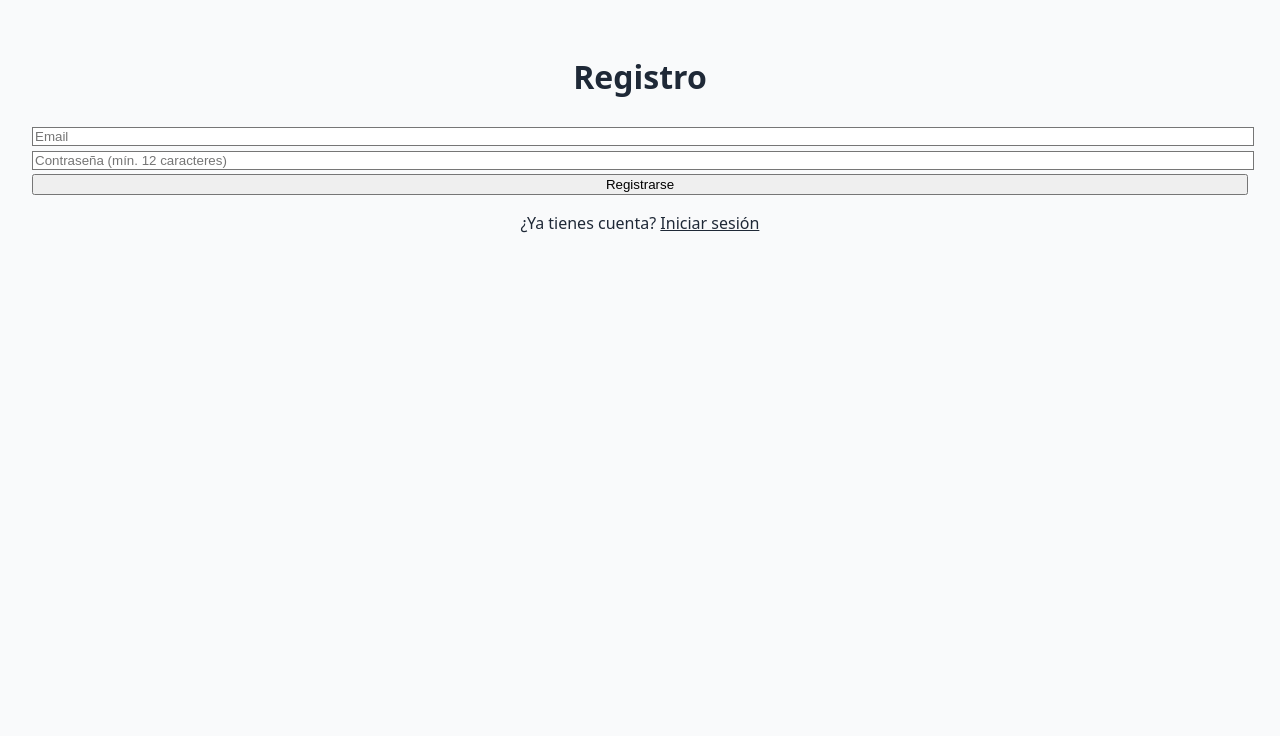
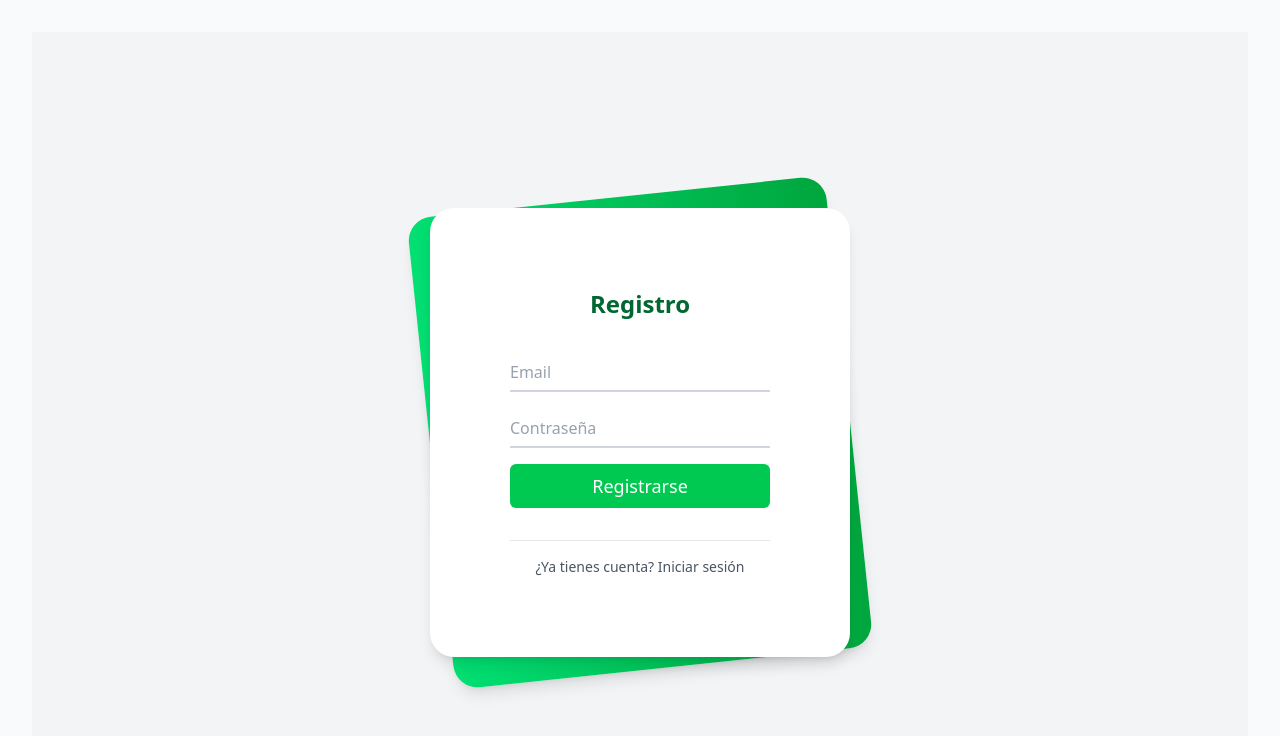
Before and after one commit to JoelxD12O/Hackaton_2, a React (Vite) app: page /register in a window 1280 px wide. Shown: the top 736 px of the page. Built offline with nearby package versions, Linux system fonts and the light colour scheme; no server answers.

Commit message:
refactor: mejore el login y register

```diff
--- a/package.json
+++ b/package.json
@@ -25,10 +25,13 @@
     "@types/react": "^19.1.2",
     "@types/react-dom": "^19.1.2",
     "@vitejs/plugin-react": "^4.4.1",
+    "autoprefixer": "^10.4.21",
     "eslint": "^9.25.0",
     "eslint-plugin-react-hooks": "^5.2.0",
     "eslint-plugin-react-refresh": "^0.4.19",
     "globals": "^16.0.0",
+    "postcss": "^8.5.6",
+    "tailwindcss": "^4.1.10",
     "typescript": "~5.8.3",
     "typescript-eslint": "^8.30.1",
     "vite": "^6.3.5"
--- a/src/components/LoginForm/LoginForm.tsx
+++ b/src/components/LoginForm/LoginForm.tsx
@@ -28,33 +28,60 @@
   }
 
   return (
-    <form onSubmit={handleSubmit} className="space-y-5">
-      <div>
-        <label className="block text-sm font-medium text-gray-700 mb-1">
-          Email
+    <div className="min-h-screen bg-gray-100 py-6 flex flex-col justify-center sm:py-12">
+      <div className="relative py-3 sm:max-w-xl sm:mx-auto">
+        <div className="absolute inset-0 bg-gradient-to-r from-cyan-400 to-sky-500 shadow-lg transform -skew-y-6 sm:skew-y-0 sm:-rotate-6 sm:rounded-3xl" />
+        <div className="relative px-4 py-10 bg-white shadow-lg sm:rounded-3xl sm:p-20">
+          <div className="max-w-md mx-auto">
+            <h1 className="text-2xl font-semibold">Login</h1>
+            <div className="divide-y divide-gray-200">
+              <form
+                onSubmit={handleSubmit}
+                className="py-8 text-base leading-6 space-y-4 text-gray-700 sm:text-lg sm:leading-7"
+              >
+                <div className="relative">
+                  <input
+                    autoComplete="off"
+                    id="email"
+                    name="email"
+                    type="email"
+                    className="peer placeholder-transparent h-10 w-full border-b-2 border-gray-300 text-gray-900 focus:outline-none focus:border-cyan-600"
+                    placeholder="Email address"
+                    value={email}
+                    onChange={e => setEmail(e.target.value)}
+                    required
+                  />
+                  <label
+                    htmlFor="email"
+                    className="absolute left-0 -top-3.5 text-gray-600 text-sm
+                      peer-placeholder-shown:text-base peer-placeholder-shown:text-gray-400
+                      peer-placeholder-shown:top-2 transition-all
+                      peer-focus:-top-3.5 peer-focus:text-gray-600 peer-focus:text-sm"
+                  >
+                    Email Address
                   </label>
+                </div>
+                <div className="relative">
                   <input
-          type="email"
-          placeholder="usuario@ejemplo.com"
-          value={email}
-          onChange={(e) => setEmail(e.target.value)}
+                    autoComplete="off"
+                    id="password"
+                    name="password"
+                    type="password"
+                    className="peer placeholder-transparent h-10 w-full border-b-2 border-gray-300 text-gray-900 focus:outline-none focus:border-cyan-600"
+                    placeholder="Password"
+                    value={passwd}
+                    onChange={e => setPasswd(e.target.value)}
                     required
-          className="w-full px-4 py-2 border border-green-300 rounded-lg focus:outline-none focus:ring-2 focus:ring-green-400 transition"
                   />
-      </div>
-
-      <div>
-        <label className="block text-sm font-medium text-gray-700 mb-1">
-          Contraseña
+                  <label
+                    htmlFor="password"
+                    className="absolute left-0 -top-3.5 text-gray-600 text-sm
+                      peer-placeholder-shown:text-base peer-placeholder-shown:text-gray-400
+                      peer-placeholder-shown:top-2 transition-all
+                      peer-focus:-top-3.5 peer-focus:text-gray-600 peer-focus:text-sm"
+                  >
+                    Password
                   </label>
-        <input
-          type="password"
-          placeholder="••••••••••••"
-          value={passwd}
-          onChange={(e) => setPasswd(e.target.value)}
-          required
-          className="w-full px-4 py-2 border border-green-300 rounded-lg focus:outline-none focus:ring-2 focus:ring-green-400 transition"
-        />
                 </div>
 
                 {isError && (
@@ -63,24 +90,31 @@
                   </p>
                 )}
 
+                <div className="relative">
                   <button
                     type="submit"
                     disabled={isPending}
-        className="w-full py-3 bg-green-600 text-white font-medium rounded-lg shadow hover:shadow-md transition disabled:opacity-50"
+                    className="bg-cyan-500 text-white rounded-md px-6 py-2 w-full font-medium transition disabled:opacity-50"
                   >
                     {isPending ? 'Entrando...' : 'Entrar'}
                   </button>
 
-      <p className="mt-4 text-center text-sm text-gray-600">
-        ¿No tienes cuenta?{' '}
+                </div>
+              </form>
+            </div>
+          </div>
+        <div className="mt-4 text-center">
+            <span className="text-gray-600 text-sm">¿No tienes una cuenta? </span>
             <a
                 href="/register"
-          className="text-green-600 font-medium underline hover:text-green-800"
+                className="text-cyan-600 hover:underline font-medium"
             >
                 Regístrate
             </a>
-      </p>
-    </form>
+        </div>
+        </div>
+      </div>
+    </div>
   )
 }
 
--- a/src/pages/RegisterPage.tsx
+++ b/src/pages/RegisterPage.tsx
@@ -12,69 +12,120 @@
   const handleSubmit = async (e: React.FormEvent) => {
     e.preventDefault()
 
-    // 1. Validación mínima de longitud
     if (password.length < 12) {
       return alert('La contraseña debe tener al menos 12 caracteres.')
     }
 
-    // 2. Construimos el payload
-    const payload = { email, passwd: password }
-    console.log('🚀 Register payload:', payload)
-
     try {
-      // 3. Intentamos registrar
-      await registerMutation.mutateAsync(payload)
-      // Si todo OK, el hook ya guardó el token y podemos redirigir
-      navigate('/anime', { replace: true })
+      await registerMutation.mutateAsync({ email, passwd: password })
+      navigate('/login', { replace: true })
     } catch (error: any) {
-      // 4. Debug: muestra el objeto completo que llega del servidor
-      console.error('Register error response:', error.response?.data)
-
-      // 5. Muestra el mensaje de error correcto
-      const errData = error.response?.data
-      const userMsg =
-        errData?.message /* backend usa "message" */ ||
-        errData?.detail  /* fallback si detalle existe */ ||
+      console.error('Register error:', error.response?.data)
+      const msg =
+        error.response?.data?.message ||
+        error.response?.data?.detail ||
         'Error al registrar'
-      alert(userMsg)
+      alert(msg)
     }
   }
 
   return (
-    <div className="max-w-md mx-auto mt-16 p-6 bg-white shadow rounded">
-      <h1 className="text-2xl mb-4">Registro</h1>
-      <form onSubmit={handleSubmit} className="space-y-4">
+    <div className="min-h-screen bg-gray-100 py-6 flex flex-col justify-center sm:py-12">
+      <div className="relative py-3 sm:max-w-xl sm:mx-auto">
+        {/* Capa de fondo inclinada en verde */}
+        <div className="absolute inset-0 bg-gradient-to-r from-green-400 to-green-600 shadow-lg
+                         transform -skew-y-6 sm:skew-y-0 sm:-rotate-6 sm:rounded-3xl" />
+        <div className="relative px-4 py-10 bg-white shadow-lg sm:rounded-3xl sm:p-20">
+          <div className="max-w-md mx-auto">
+            <h1 className="text-2xl font-semibold text-green-800">Registro</h1>
+            <div className="divide-y divide-gray-200">
+              <form
+                onSubmit={handleSubmit}
+                className="py-8 text-base leading-6 space-y-4 text-gray-700
+                           sm:text-lg sm:leading-7"
+              >
+                <div className="relative">
                   <input
+                    autoComplete="off"
+                    id="email"
+                    name="email"
                     type="email"
-          placeholder="Email"
                     value={email}
                     onChange={e => setEmail(e.target.value)}
                     required
-          className="w-full p-2 border rounded"
+                    placeholder="Email"
+                    className="peer placeholder-transparent h-10 w-full border-b-2 border-gray-300
+                               text-gray-900 focus:outline-none focus:border-green-500 transition"
                   />
+                  <label
+                    htmlFor="email"
+                    className="absolute left-0 -top-3.5 text-gray-600 text-sm
+                               peer-placeholder-shown:text-base peer-placeholder-shown:text-gray-400
+                               peer-placeholder-shown:top-2 transition-all
+                               peer-focus:-top-3.5 peer-focus:text-gray-600 peer-focus:text-sm"
+                  >
+                    Email
+                  </label>
+                </div>
+
+                <div className="relative">
                   <input
+                    autoComplete="off"
+                    id="password"
+                    name="password"
                     type="password"
-          placeholder="Contraseña (mín. 12 caracteres)"
                     value={password}
                     onChange={e => setPassword(e.target.value)}
                     required
-          minLength={12}
-          className="w-full p-2 border rounded"
+                    placeholder="Contraseña"
+                    className="peer placeholder-transparent h-10 w-full border-b-2 border-gray-300
+                               text-gray-900 focus:outline-none focus:border-green-500 transition"
                   />
+                  <label
+                    htmlFor="password"
+                    className="absolute left-0 -top-3.5 text-gray-600 text-sm
+                               peer-placeholder-shown:text-base peer-placeholder-shown:text-gray-400
+                               peer-placeholder-shown:top-2 transition-all
+                               peer-focus:-top-3.5 peer-focus:text-gray-600 peer-focus:text-sm"
+                  >
+                    Contraseña
+                  </label>
+                </div>
+
+                {registerMutation.isError && (
+                  <p className="text-red-600 text-sm">
+                    {(registerMutation.error as Error)?.message ||
+                      'Error al registrar'}
+                  </p>
+                )}
+
+                <div className="relative">
                   <button
                     type="submit"
                     disabled={registerMutation.isPending}
-          className="w-full py-2 bg-blue-600 text-white rounded disabled:opacity-50"
+                    className="bg-green-500 text-white rounded-md px-6 py-2 w-full
+                               font-medium hover:bg-green-600 transition disabled:opacity-50"
                   >
-          {registerMutation.isPending ? 'Registrando...' : 'Registrarse'}
+                    {registerMutation.isPending
+                      ? 'Registrando...'
+                      : 'Registrarse'}
                   </button>
+                </div>
               </form>
-      <p className="mt-4 text-center">
+
+              <p className="mt-4 text-center text-sm text-gray-600">
                 ¿Ya tienes cuenta?{' '}
-        <Link to="/login" className="text-blue-600 underline">
+                <Link
+                  to="/login"
+                  className="text-green-600 font-medium underline hover:text-green-800"
+                >
                   Iniciar sesión
                 </Link>
               </p>
             </div>
+          </div>
+        </div>
+      </div>
+    </div>
   )
 }
--- a/src/styles/index.css
+++ b/src/styles/index.css
@@ -1,6 +1,4 @@
-@tailwind base;
-@tailwind components;
-@tailwind utilities;
+@import "tailwindcss";
 
 /* Estilos globales mínimos */
 :root {
```
Also changed, not shown: src/pages/LoginPage.tsx (+2 -29 lines), 1 other file (tests, documents, lock files or other folders). Lines whose indentation alone changed are shown as unchanged.
